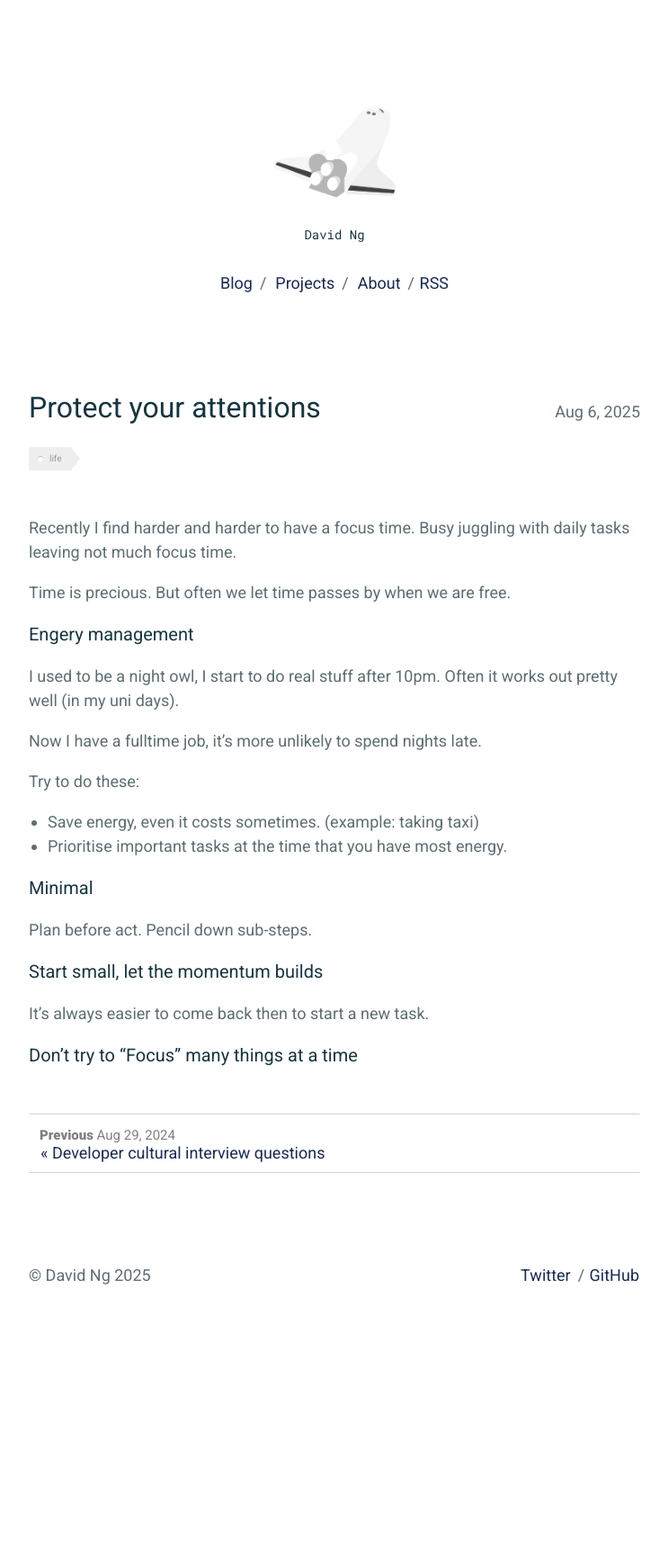
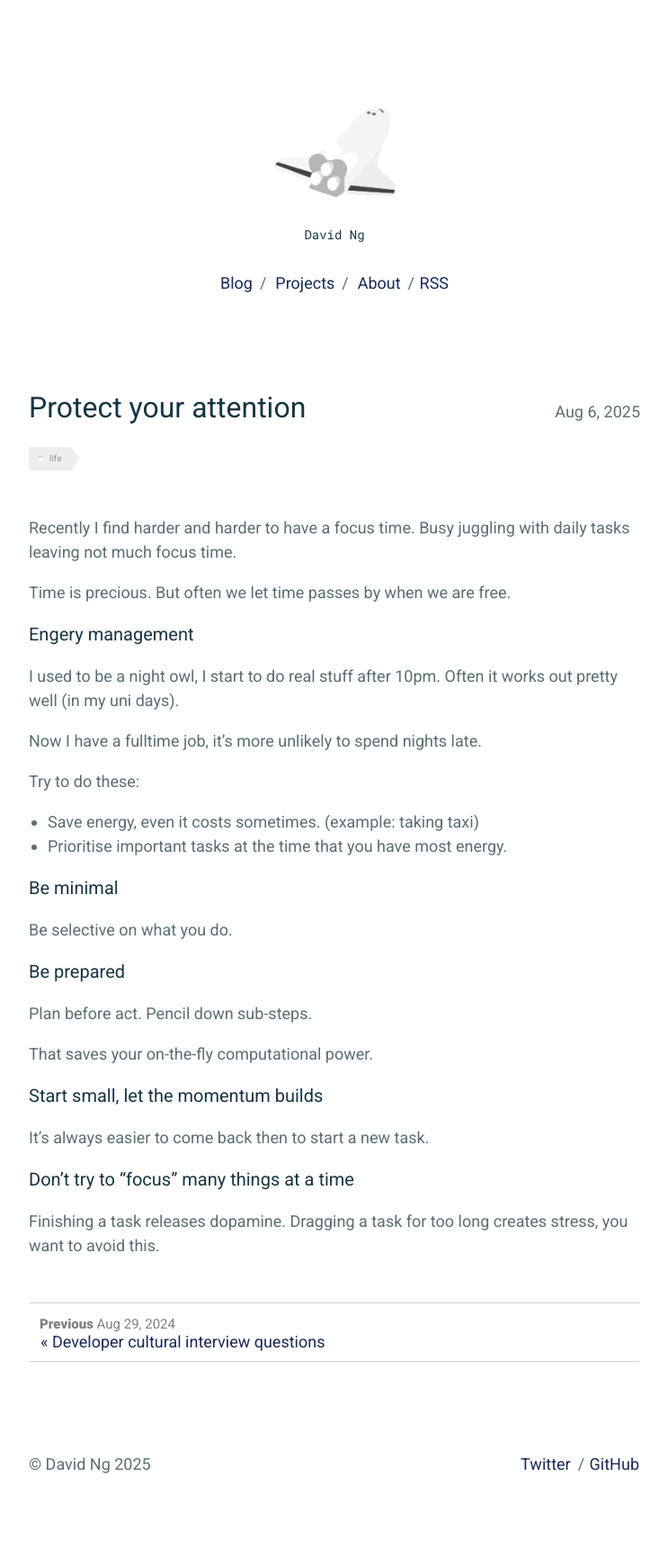
Before and after one commit to david90/paper, a Jekyll site: the page built from _posts/2025-08-06-protect-your-attention.md, in a window 1280 px wide. Shown: the whole page at 90% size, without its empty margins (268-1011 px from the left). Built offline with Jekyll 4.4.1, drawn with Linux system fonts in a browser that asks for light colours; comment, search, counter and statistics services are not loaded; before the commit the page ends 1531 px from its top, so only the background shows below that.

Commit message:
Update 2025-08-06-protect-your-attention.md

```diff
--- a/_posts/2025-08-06-protect-your-attention.md
+++ b/_posts/2025-08-06-protect-your-attention.md
@@ -1,6 +1,6 @@
 ---
 layout: post
-title: "Protect your attentions"
+title: "Protect your attention"
 description: ""
 date: 2025-08-06
 tags: life
@@ -23,13 +23,20 @@ Try to do these:
 * Save energy, even it costs sometimes. (example: taking taxi)
 * Prioritise important tasks at the time that you have most energy.
 
-### Minimal
+### Be minimal
 
+Be selective on what you do.
+
+### Be prepared
 Plan before act.
 Pencil down sub-steps.
+
+That saves your on-the-fly computational power.
 
 ### Start small, let the momentum builds
 
 It's always easier to come back then to start a new task.
 
-### Don't try to "Focus" many things at a time
+### Don't try to "focus" many things at a time
+
+Finishing a task releases dopamine. Dragging a task for too long creates stress, you want to avoid this.
```
